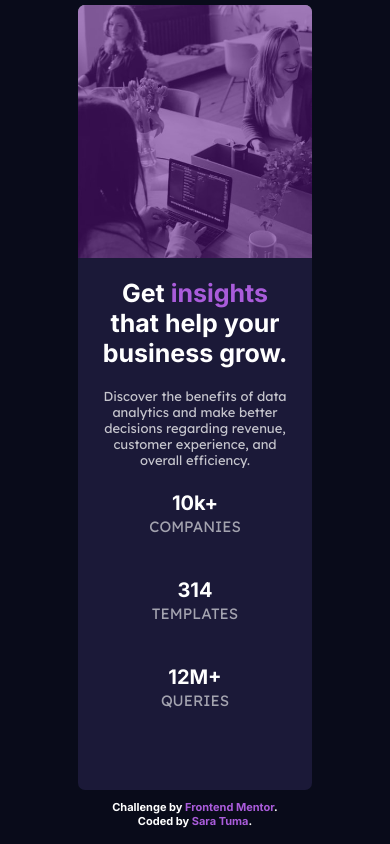
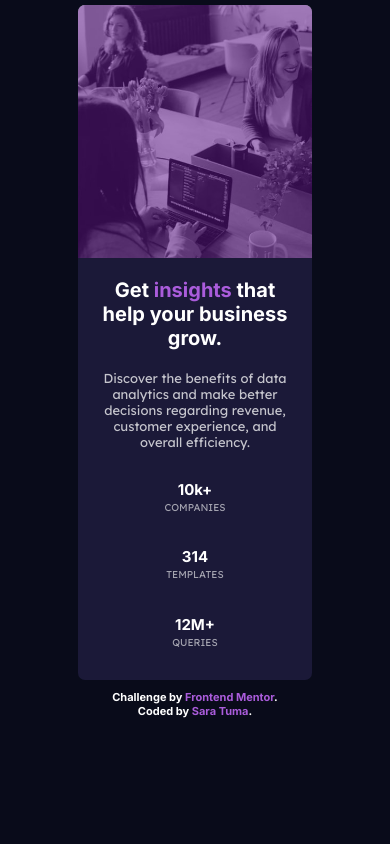
Before and after one commit to SaraTuma/Card-Component, a plain HTML site: page index.html in a window 390 px wide. Drawn offline with Linux system fonts and the light colour scheme.

Commit message:
finish responsive screens

```diff
--- a/style.css
+++ b/style.css
@@ -116,34 +116,88 @@ body{
 .attribution {  font-family: 'Inter', sans-serif; font-weight: 700; margin: 10px; font-size: 11px; text-align: center; color: white; }
 .attribution a { text-decoration: none; color: hsl(277, 64%, 61%); }
 
-@media (max-width: 568px){
+@media (min-width: 320px){
 
     .main-style{
-        height: 93vh;
+        height: 92vh;
     }
     .main-title{
+
         width: 50vw;
+        font-size: 20px;
+    }
+    .paragraph{
+        height: 15vh;
+        font-size: 13px;
+    }
+    .div-text{
+        height: 22vh;
+        margin-top: 15px;
+    }
+    .div-text-item h1{
+        font-size: 15px;
+
+    }
+
+    .div-text-item span{
+        font-size: 10px;
+    }
+
+}
+@media (min-width: 375px){
+
+    .main-style{
+        height: 80vh;
+    }
+    .paragraph{
+        height: 13vh;
+    }
+    .div-text{
+        height: 20vh;
+        margin-top: 0px;
+    }
+
+}
+@media (min-width: 600px){
+    .main-title{
         font-size: 25px;
     }
     .paragraph{
-        height: 11vh;
-        font-size: 13px;
+        font-size: 15px;
     }
     .div-text{
-        height: 26vh;
+        height: 22vh;
+    }
+    .div-text-item h1{
+        font-size: 20px;
+    }
+
+    .div-text-item span{
+        font-size: 15px;
+    }
+}
+
+@media (min-width: 1024px){
+    .main-style{
+        height: 75vh;
+    }
+    .main-title{
+        font-size: 30px;
+    }
+    .paragraph{
+        height: 5vh;
+    }
+    .div-text{
+        height: 20vh;
         margin-top: 10px;
     }
     .div-text-item h1{
         font-size: 20px;
-
     }
 
     .div-text-item span{
-        font-family: 'Lexend Deca', sans-serif;
-        font-weight: 400;
-        color: hsla(0, 0%, 100%, 0.6);
+        font-size: 15px;
     }
-
 }
 
 @media (min-width: 1440px){
```
